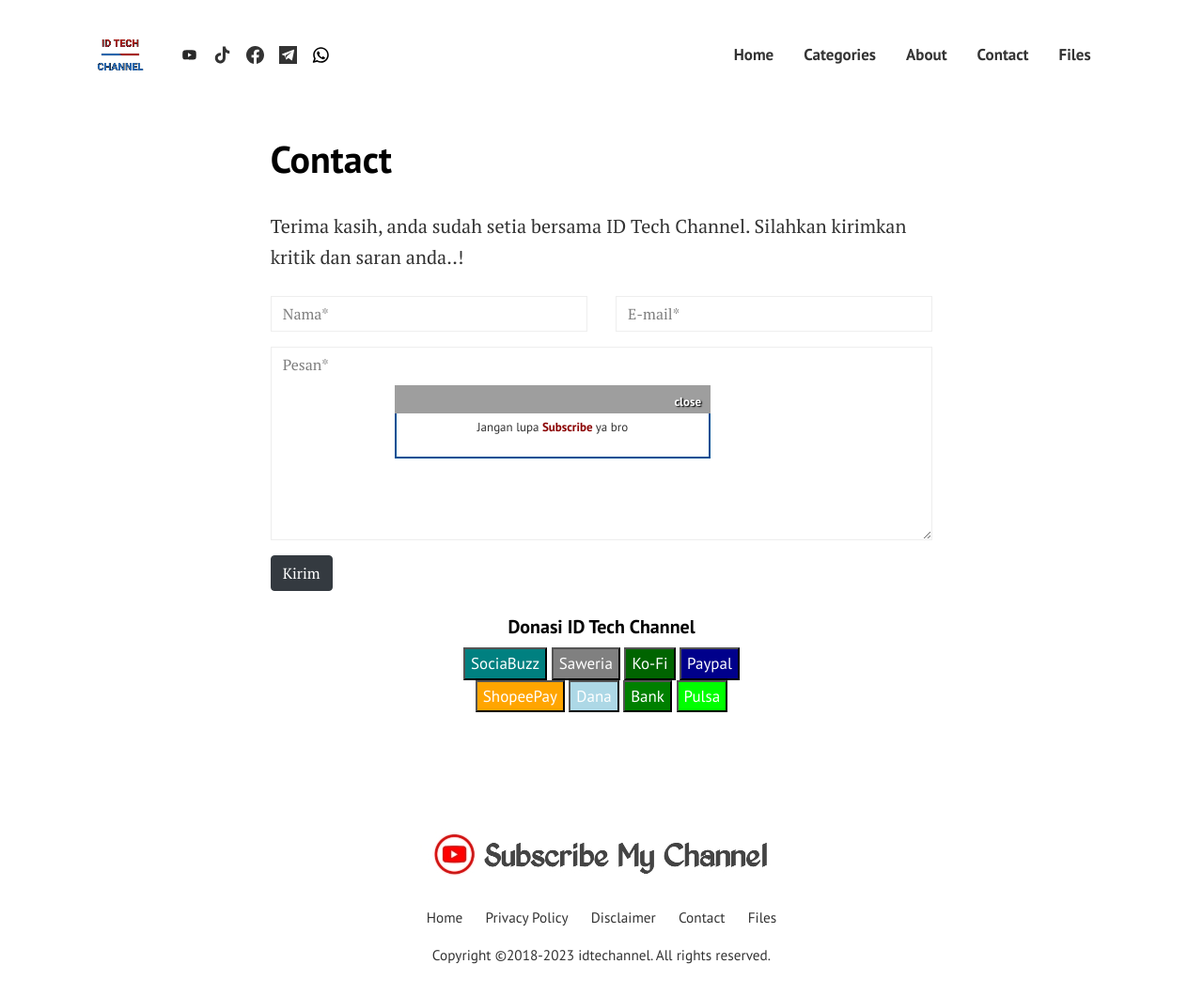
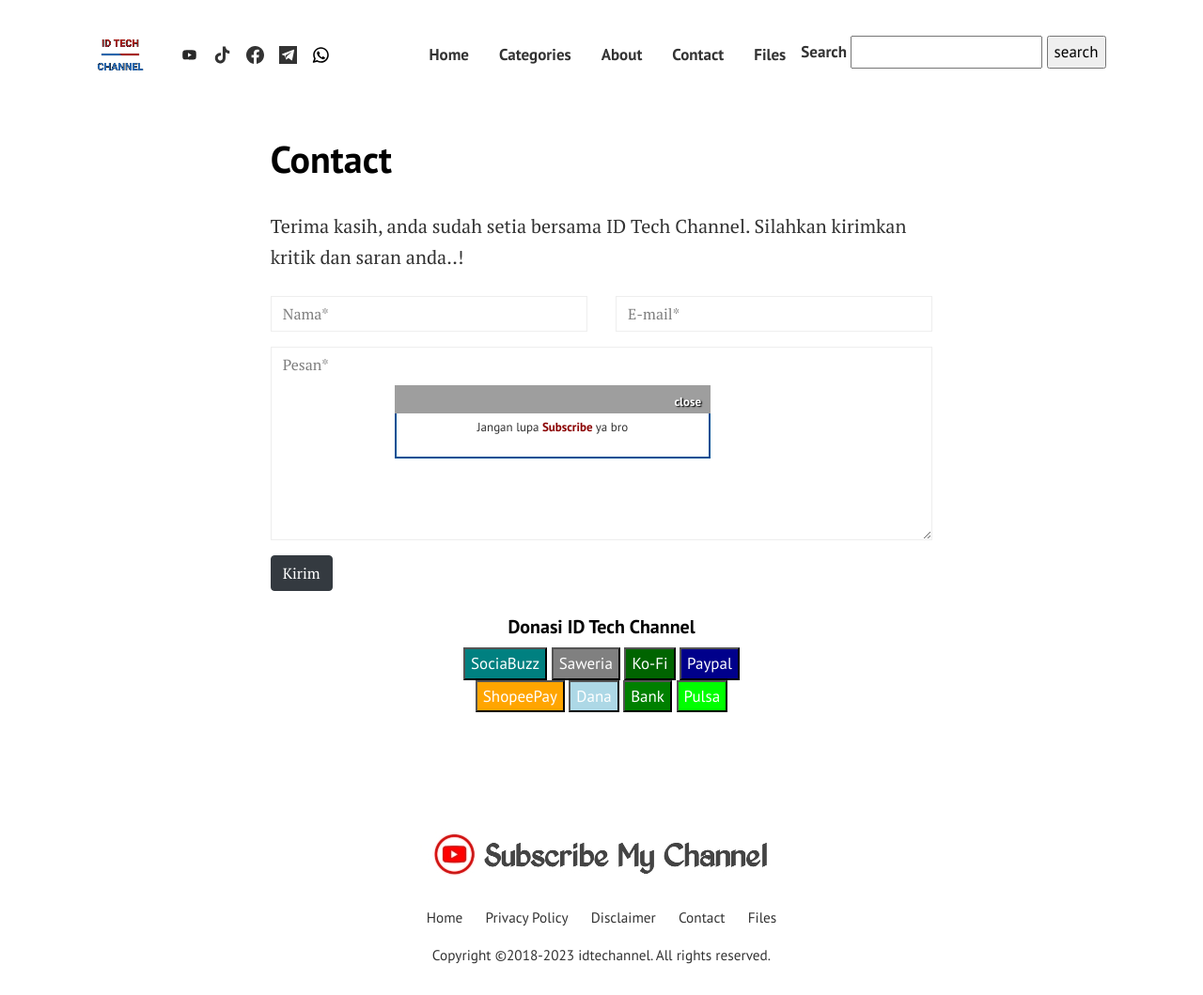
Before and after one commit to mwnsofficial/idtechannel, a Jekyll site: the page built from pages/contact.html, in a window 1280 px wide and 1059 px high. Shown: the whole window at 94% size. Built offline with Jekyll 4.4.1, drawn with Linux system fonts in a browser that asks for light colours; comment, search, counter and statistics services are not loaded; grey boxes are pictures that could not be loaded.

Commit message:
Update default.html

```diff
--- a/_layouts/default.html
+++ b/_layouts/default.html
@@ -104,13 +104,14 @@
                 <a class="nav-link px-3 {% if item.class %}{{item.class}}{% endif %}" href="{% unless item.external %}{{site.baseurl}}/{% endunless %}{{item.url}}" alt="{{item.title}}">{{item.title}}</a>
               </li>
               {% endfor %}
-            </ul>
+              <li class="nav-item">
+                {% include search.html %}
+              </li>
+             </ul>
            </div>
-          </div>
-         <div class="search">
-        </div>
-       </nav>
-      </div>
+         </div>
+        </nav>
+       </div>
 
 
 <!-- Container
```
